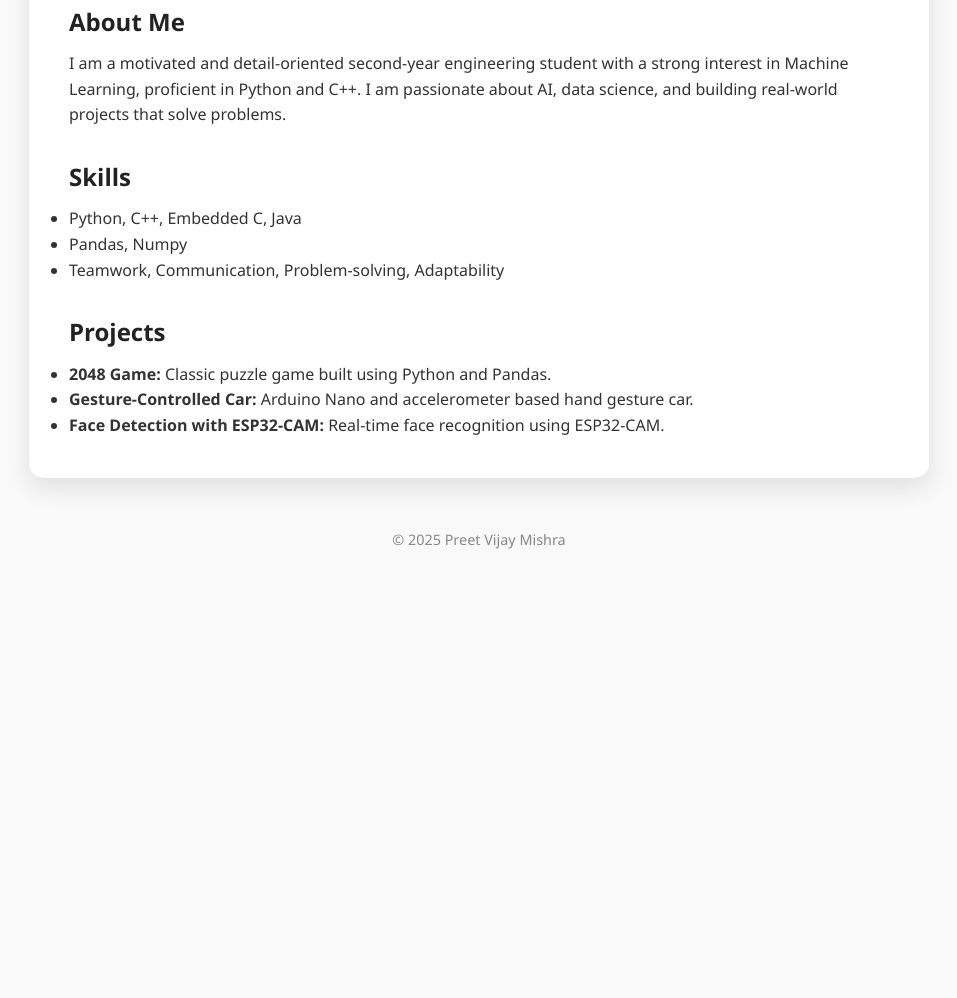
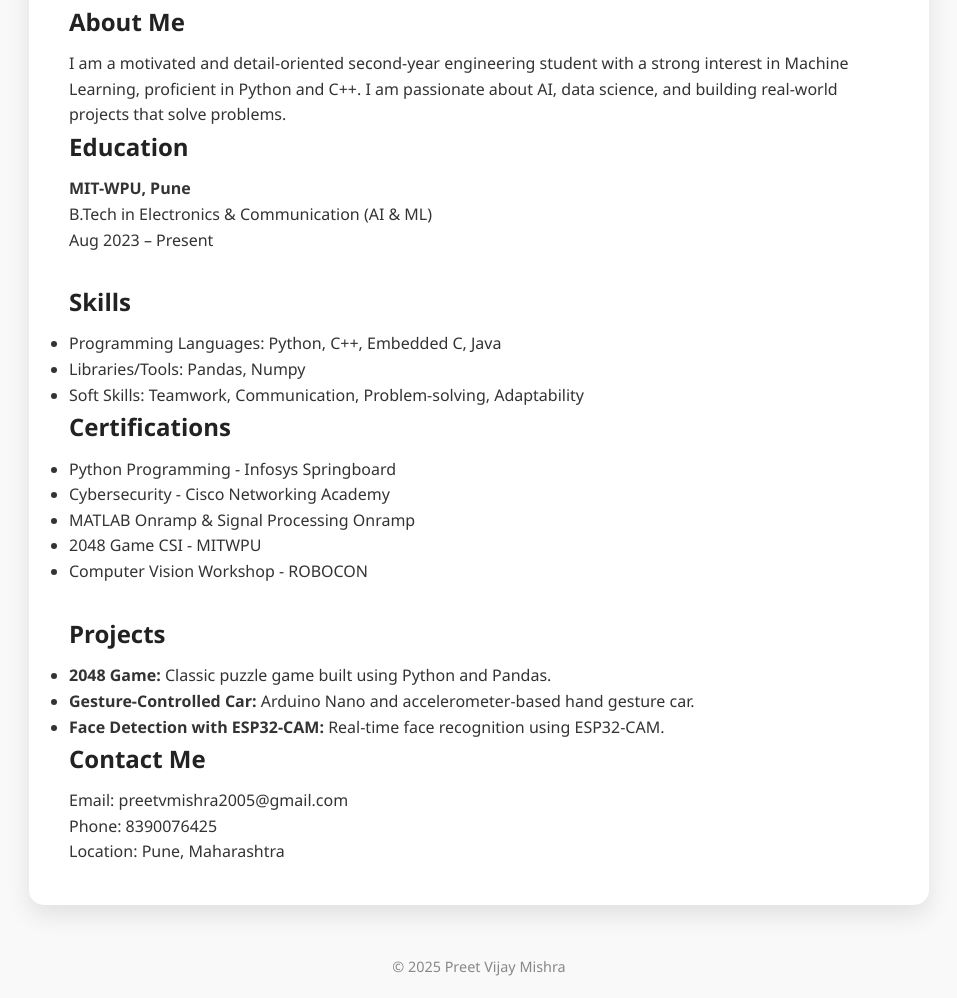
Before and after one commit to NovaShield2410/Profile-Website, a plain HTML site: page index.html in a window 1280 px wide. Shown: the part 440-1438 px from the top of the page, without its empty margins (161-1118 px from the left). Before the commit the page ends 1011 px from the top, so only its background shows below. Drawn offline with nearby package versions, Linux system fonts and the light colour scheme.

Commit message:
Add files via upload

```diff
--- a/index.html
+++ b/index.html
@@ -4,38 +4,73 @@
   <meta charset="UTF-8">
   <title>Preet Vijay Mishra - Profile</title>
   <link rel="stylesheet" href="style.css">
+  <!-- AOS Library -->
+  <link href="https://unpkg.com/aos@2.3.4/dist/aos.css" rel="stylesheet">
 </head>
 <body>
   <div class="container">
-    <center>
+    <center data-aos="fade-down">
       <img src="profile.jpg" alt="Preet Vijay Mishra" class="profile-pic" />
       <h1>Preet Vijay Mishra</h1>
       <h2>Electronics & Communication Engineering Student</h2>
       <a class="resume-btn" href="PreetVijayMishraResume.pdf" target="_blank">Download Resume</a>
     </center>
-    <div class="about">
+
+    <div class="about" data-aos="fade-up">
       <h2>About Me</h2>
       <p>I am a motivated and detail-oriented second-year engineering student with a strong interest in Machine Learning, proficient in Python and C++. I am passionate about AI, data science, and building real-world projects that solve problems.</p>
     </div>
-    <div class="skills">
+
+    <div class="education" data-aos="fade-right">
+      <h2>Education</h2>
+      <p><strong>MIT-WPU, Pune</strong><br>B.Tech in Electronics & Communication (AI & ML)<br>Aug 2023 – Present</p>
+    </div>
+
+    <div class="skills" data-aos="zoom-in">
       <h2>Skills</h2>
       <ul>
-        <li>Python, C++, Embedded C, Java</li>
-        <li>Pandas, Numpy</li>
-        <li>Teamwork, Communication, Problem-solving, Adaptability</li>
+        <li>Programming Languages: Python, C++, Embedded C, Java</li>
+        <li>Libraries/Tools: Pandas, Numpy</li>
+        <li>Soft Skills: Teamwork, Communication, Problem-solving, Adaptability</li>
       </ul>
     </div>
-    <div class="projects">
+
+    <div class="certifications" data-aos="fade-left">
+      <h2>Certifications</h2>
+      <ul>
+        <li>Python Programming - Infosys Springboard</li>
+        <li>Cybersecurity - Cisco Networking Academy</li>
+        <li>MATLAB Onramp & Signal Processing Onramp</li>
+        <li>2048 Game CSI - MITWPU</li>
+        <li>Computer Vision Workshop - ROBOCON</li>
+      </ul>
+    </div>
+
+    <div class="projects" data-aos="zoom-in-up">
       <h2>Projects</h2>
       <ul>
         <li><strong>2048 Game:</strong> Classic puzzle game built using Python and Pandas.</li>
-        <li><strong>Gesture-Controlled Car:</strong> Arduino Nano and accelerometer based hand gesture car.</li>
+        <li><strong>Gesture-Controlled Car:</strong> Arduino Nano and accelerometer-based hand gesture car.</li>
         <li><strong>Face Detection with ESP32-CAM:</strong> Real-time face recognition using ESP32-CAM.</li>
       </ul>
     </div>
+
+    <div class="contact" data-aos="fade-up">
+      <h2>Contact Me</h2>
+      <p>Email: preetvmishra2005@gmail.com</p>
+      <p>Phone: 8390076425</p>
+      <p>Location: Pune, Maharashtra</p>
+    </div>
   </div>
+
   <footer>
     &copy; 2025 Preet Vijay Mishra
   </footer>
+
+  <!-- AOS Script -->
+  <script src="https://unpkg.com/aos@2.3.4/dist/aos.js"></script>
+  <script>
+    AOS.init();
+  </script>
 </body>
 </html>
```
